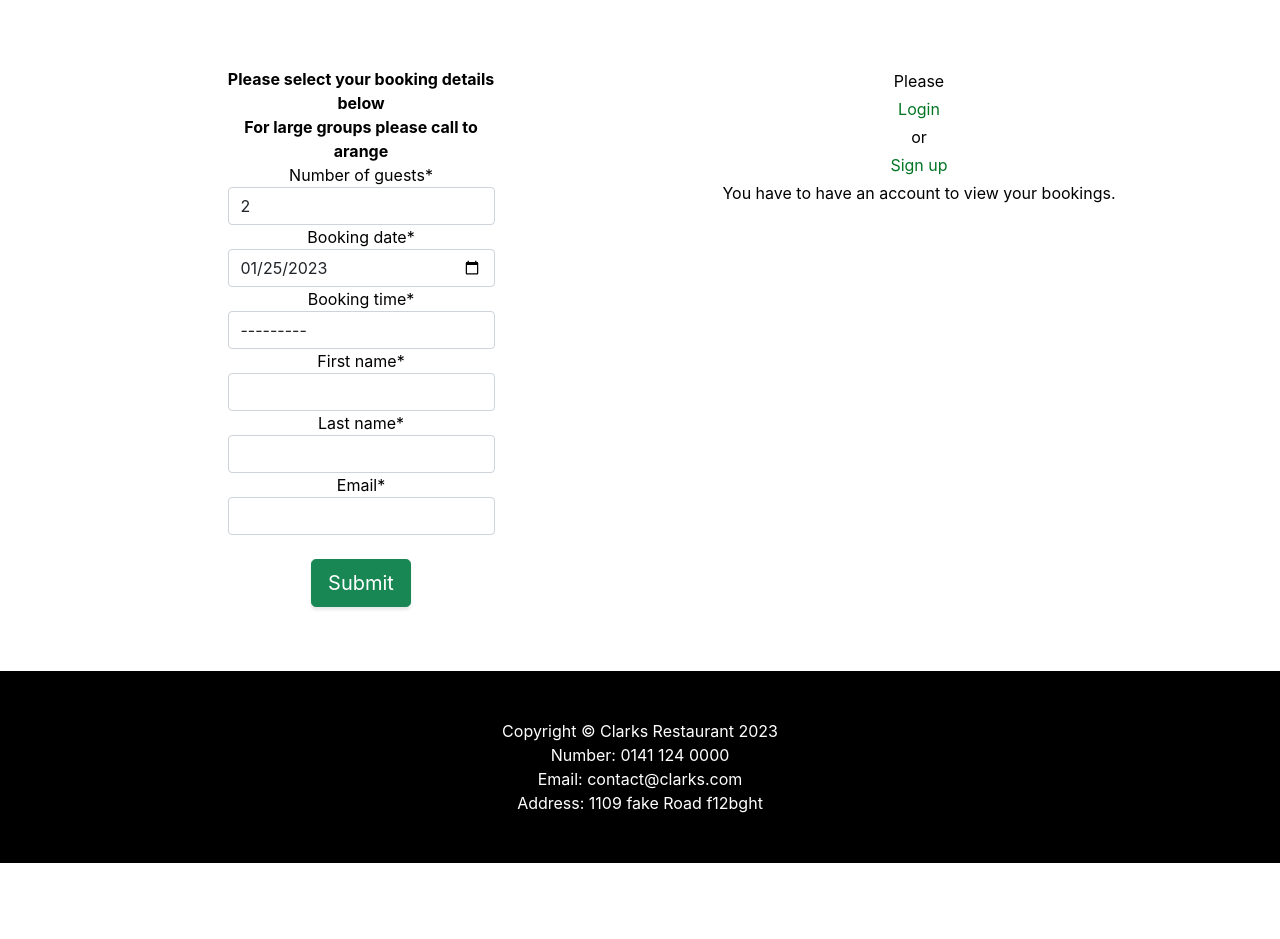
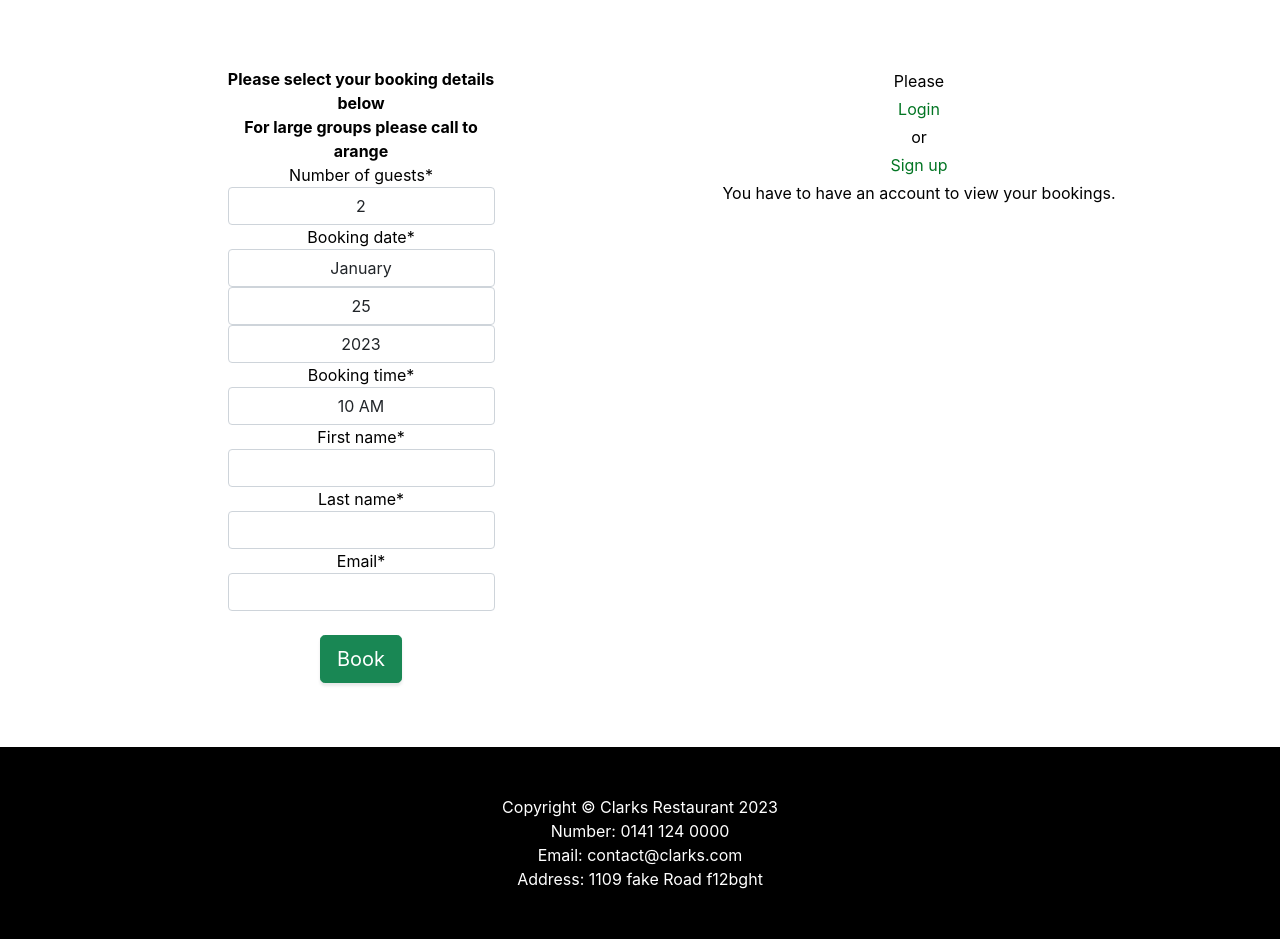
Before and after one commit to Code-Institute-Submissions/Seaniboy2009-Project4v, a Django app: page /booking/ in a window 1280 px wide. Shown: the part 211-1150 px from the top of the page. Before the commit the page ends 1074 px from the top, so only its background shows below. Run offline with Django 3.2, Linux system fonts and the light colour scheme; data that the repository does not hold is empty; some libraries are stand-ins or nearby versions.

Commit message:
refactor of forms.py views.py and modles.py

```diff
--- a/booking/forms.py
+++ b/booking/forms.py
@@ -1,8 +1,7 @@
 from .models import Booking, Table, TIME_SLOTS, MenuItem
-from bootstrap_datepicker_plus.widgets import DatePickerInput
 from django import forms
-import datetime
 from crispy_forms.helper import FormHelper
+from django.forms import SelectDateWidget
 
 
 class CreateTableForm(forms.ModelForm):
@@ -30,7 +29,8 @@ class BookingForm(forms.ModelForm):
                   'last_name',
                   'email')
         widgets = {
-            'booking_date': forms.TextInput(attrs={'type': 'date'}),
+            # 'booking_date': forms.TextInput(attrs={'type': 'date'}),
+            'booking_date': SelectDateWidget(years=range(2023, 2025)),
         }
 
 
--- a/booking/models.py
+++ b/booking/models.py
@@ -89,7 +89,7 @@ class Booking(models.Model):
     """
     table = models.ForeignKey(Table, on_delete=models.CASCADE,
                               related_name='bookings')
-    booking_time = models.TimeField(choices=TIME_SLOTS)
+    booking_time = models.TimeField(default='10 AM', choices=TIME_SLOTS)
     booking_date = models.DateField(default=datetime.date.today)
     number_of_guests = models.IntegerField(default=2, choices=TABLE_SEATS)
     booked_on = models.DateTimeField(auto_now_add=True)
--- a/static/css/style.css
+++ b/static/css/style.css
@@ -156,6 +156,10 @@ body {
     padding: 0rem 2rem;
 }
 
+.form-control {
+    text-align: center;
+}
+
 @media (min-width: 1920px) {
 
     .container-xxl,
--- a/templates/book.html
+++ b/templates/book.html
@@ -7,12 +7,12 @@
     <div class="container">
         <div class="row text-center">
             <div class="col-md">
-                <form method="post" class="form-style">
+                <form method="post" class="form-style text-center">
                     <strong>Please select your booking details below <br>For large groups please call to arange</strong>
                     {{ booking_form | crispy }}
                     {% csrf_token %}
                     <br>
-                    <button type="submit" class="btn btn-success btn-lg" name="submit-booking">Submit</button>
+                    <button type="submit" class="btn btn-success btn-lg" name="submit-booking">Book</button>
                 </form>
             </div>
             {% if user.is_authenticated %}
```
Also changed, not shown: booking/views.py (+5 -3 lines).
